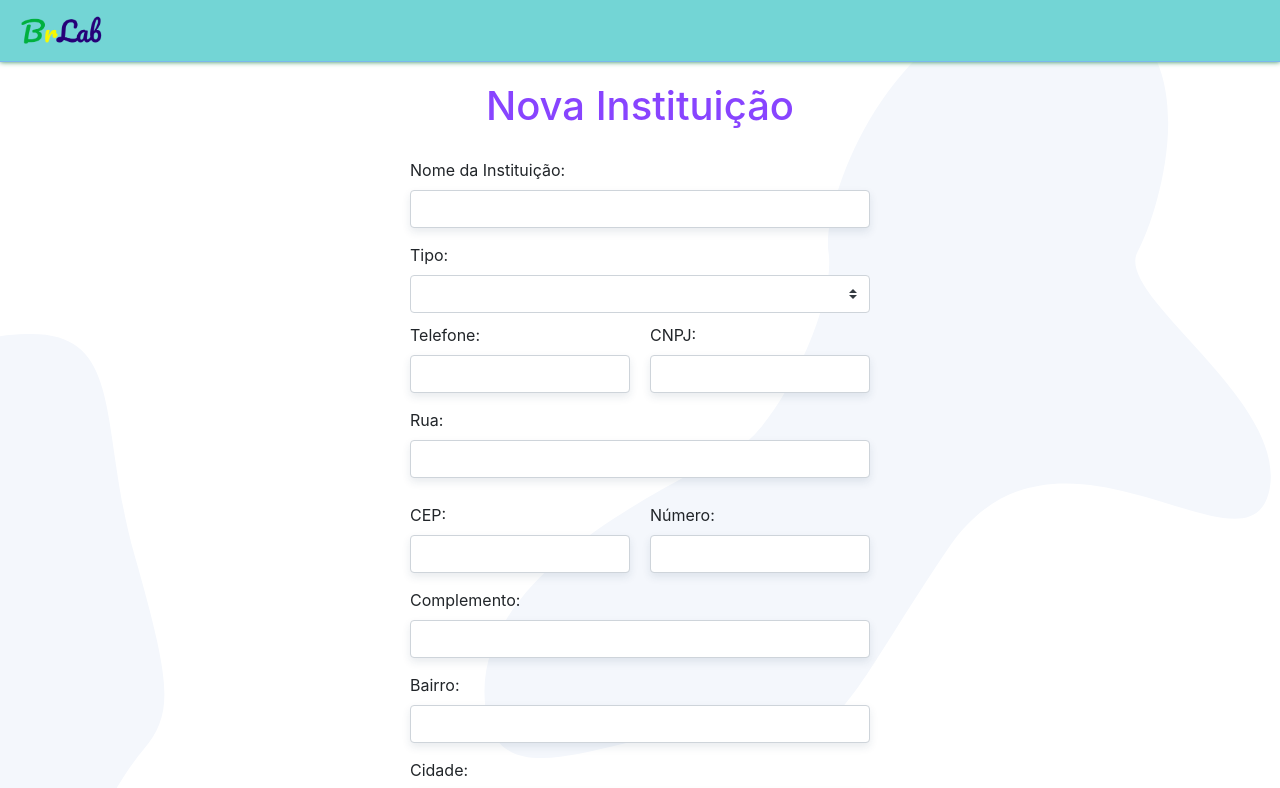
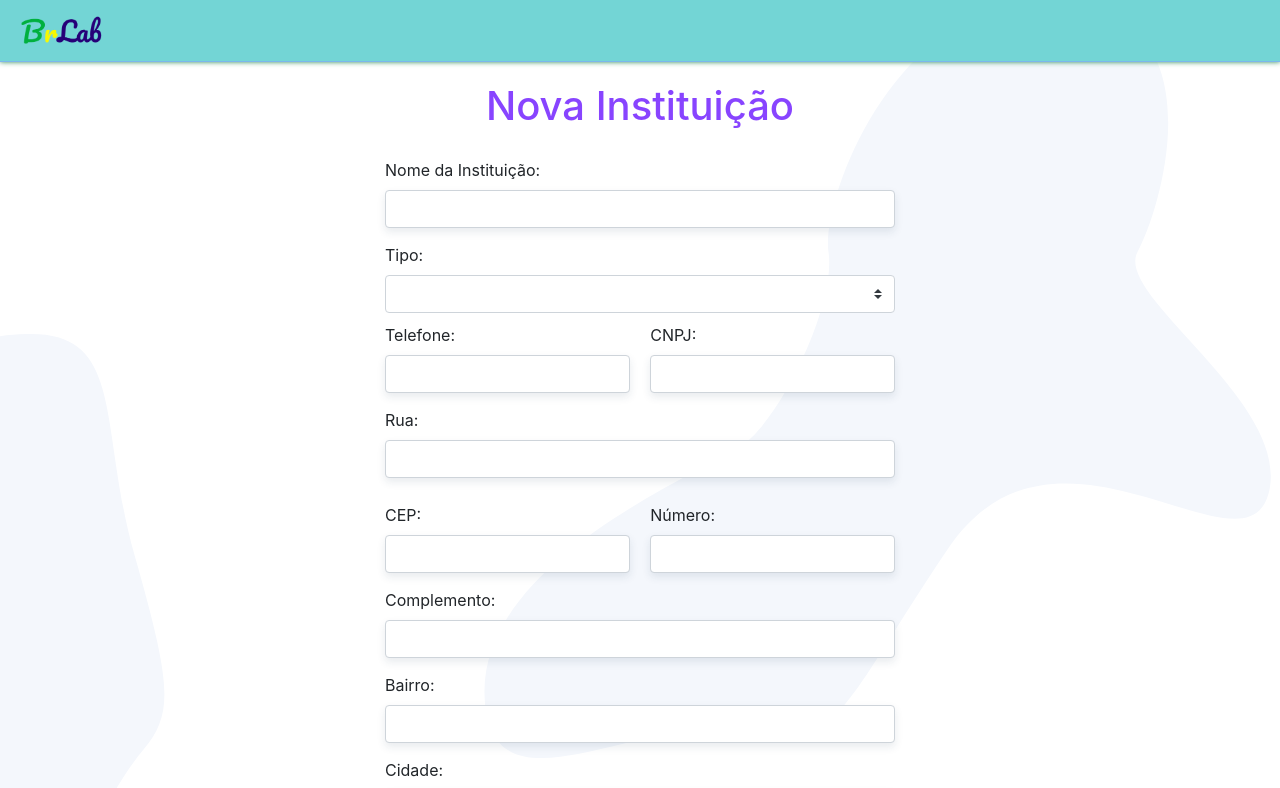
Before and after one commit to victorroli/brlab-final, a Vue app: page /instituicao in a window 1280 px wide. Shown: the top 788 px of the page. Built offline with nearby package versions, Linux system fonts and the light colour scheme; what vue-datetime would draw is missing.

Commit message:
Correção do tamanho dos forms

```diff
--- a/src/App.vue
+++ b/src/App.vue
@@ -47,7 +47,7 @@ h1 {
 }
 
 body {
-  font-family: "Avenir", Helvetica, Arial, sans-serif;
+  font-family: "Arial, Helvetica, sans-serif";
   color: #345;
   background: url("./assets/pattern.svg") repeat top;
 }
@@ -218,9 +218,6 @@ span:hover {
 .vuecal__time-cell {
   background: #b3e8de;
 }
-.vuecal__cell.today {
-  background: red;
-}
 .vuecal__cell {
   background: #fff;
   cursor: pointer;
@@ -228,4 +225,10 @@ span:hover {
 .vuecal__now-line {
   border: 2px solid blue;
 }
+
+form {
+  max-width: 550px;
+  margin: 0 auto;
+  padding: 0 20px;
+}
 </style>
--- a/src/views/convenio/NovoConvenio.vue
+++ b/src/views/convenio/NovoConvenio.vue
@@ -1,7 +1,7 @@
 <template>
   <section class="convenios">
     <h1>Novo Convênio</h1>
-    <div class="usuario">
+    <form>
       <label for="nome">Instituição:</label>
       <b-form-select v-model="instituicao" :options="listaInstituicoes"></b-form-select>
       <label for="laboratorio">Laboratório:</label>
@@ -25,7 +25,7 @@
       <div class="group-button">
         <b-button class="salvar" @click="salvaConvenio()">Salvar</b-button>
       </div>
-    </div>
+    </form>
   </section>
 </template>
 
@@ -98,7 +98,7 @@ export default {
           dias: this.diasSelecionados
         })
         .then(response => {
-          if(response.data.status == 201){
+          if (response.data.status == 201) {
             this.$router.push({ path: "/convenios_ativos" });
           }
         });
@@ -108,9 +108,4 @@ export default {
 </script>
 
 <style scoped>
-.convenios {
-  max-width: 500px;
-  margin: 0 auto;
-  padding: 0 20px;
-}
 </style>
--- a/src/views/instituicao/NovaInstituicao.vue
+++ b/src/views/instituicao/NovaInstituicao.vue
@@ -97,12 +97,6 @@ export default {
 </script>
 
 <style scoped>
-.instituicao {
-  max-width: 500px;
-  margin: 0 auto;
-  padding: 0 20px;
-}
-
 #salvar {
   margin-top: 20px;
   /* text-align: center; */
@@ -111,9 +105,14 @@ export default {
 .dados-menores {
   margin-top: 10px;
   display: inline-flex;
+  width: 100%;
+}
+
+.dados-menores div {
+  width: 48%;
 }
 
 .dados-menores div:first-child {
-  margin-right: 20px;
+  margin-right: 4%;
 }
 </style>
```
